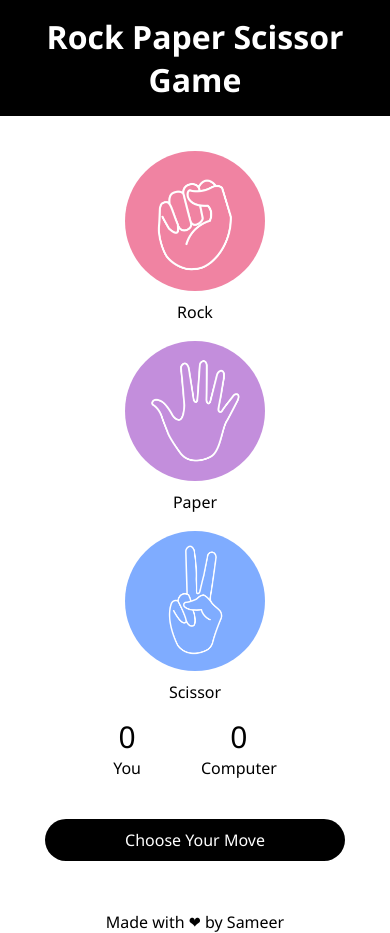
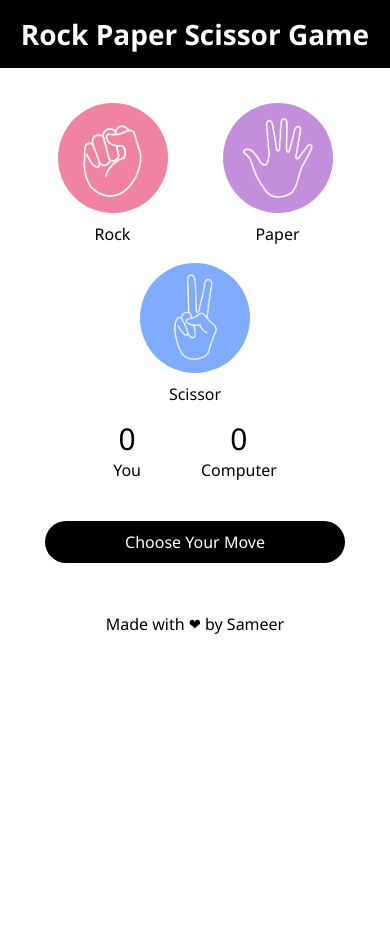
Before and after one commit to Sameer-Crazy/RockPaperScissor, a plain HTML site: page index.html in a window 390 px wide. After the commit the page ends 844 px from the top, so only its background shows below. Drawn offline with Linux system fonts and the light colour scheme; some packages are replaced by stand-ins of ours; a script that the page names is missing.

Commit message:
Modified CSS for Responsiveness

```diff
--- a/style.css
+++ b/style.css
@@ -72,20 +72,23 @@ body{
     text-align: center;
 }
 
-@media only screen and (max-width:500px){
+@media only screen and (max-width:400px){
+    .title{
+        font-size: 14px;
+    }
     .comment{
         width: 300px;
     }
     .choices{
         display: flex;
-        flex-direction: column;
+        flex-wrap: wrap;
         align-items: center;
-        justify-content: space-between;
+        justify-content: space-around;
         padding: 30px;
     }
     .choice{
-        width:150px;
-        height: 150px;
+        width:120px;
+        height: 120px;
         margin-bottom: 40px;
     }
     .score{
```
